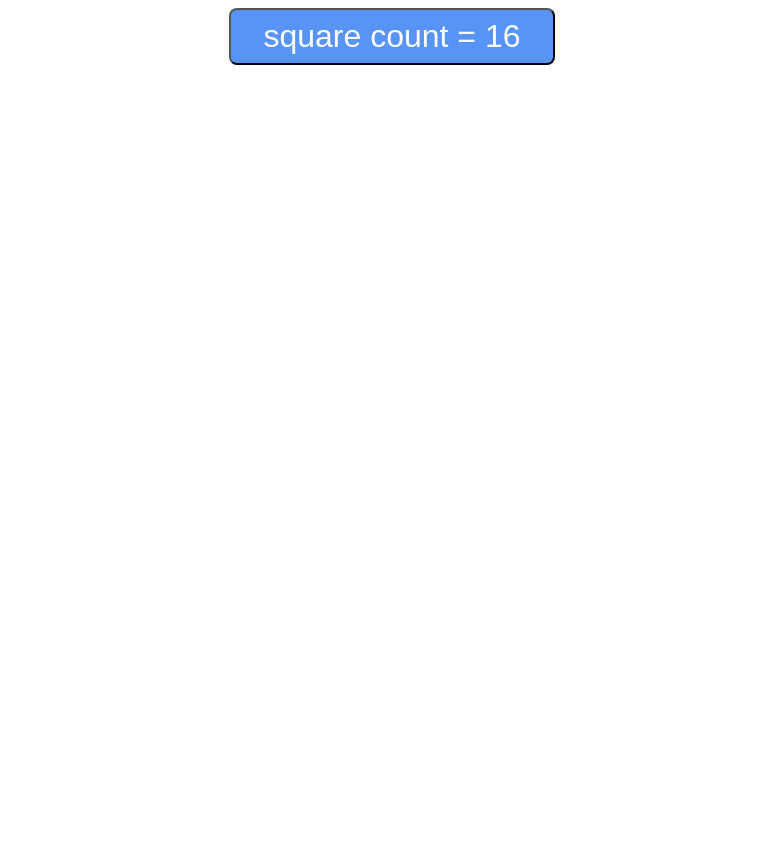
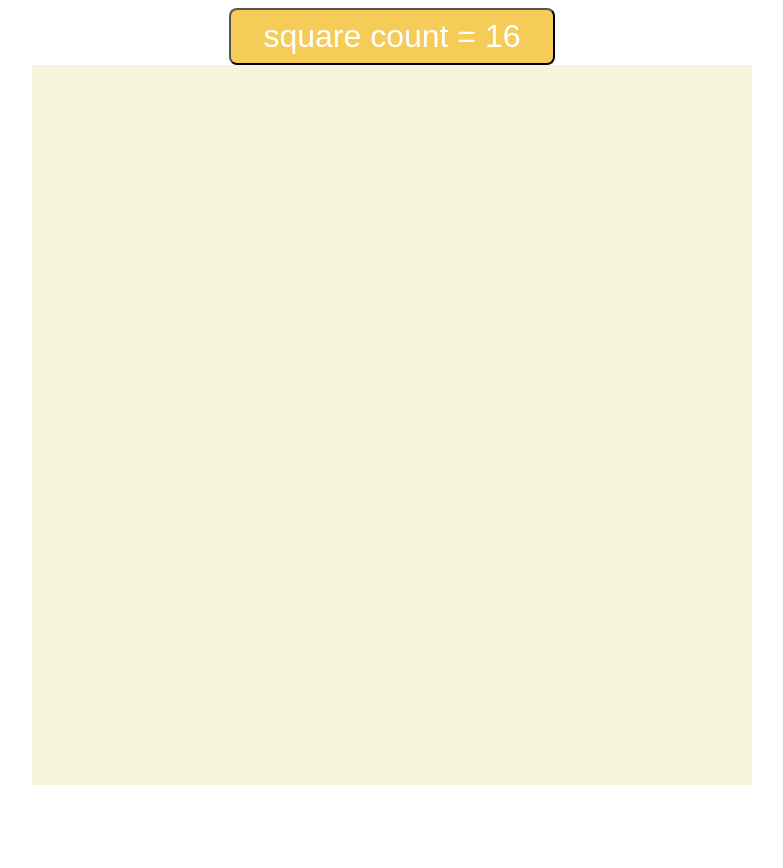
Before and after one commit to arnavmiranda/etch-a-sketch, a plain HTML site: page index.html in a window 1280 px wide. Shown: the whole page, without its empty margins (248-1031 px from the left). After the commit the page ends 800 px from the top, so only its background shows below. Drawn offline with Linux system fonts and the light colour scheme.

Commit message:
completed basic functionality

```diff
--- a/script.js
+++ b/script.js
@@ -1,4 +1,5 @@
 let SQUARE_COUNT = 16;
+let SIDE_LENGTH = window.innerHeight * 0.9 / SQUARE_COUNT;
 
 const container = document.querySelector(".container");
 formGrid(SQUARE_COUNT);
@@ -12,6 +13,9 @@ button.addEventListener("click", () => {
 });
 
 function formGrid(num) {
+    num = Math.min(num, 128);
+    SIDE_LENGTH = window.innerHeight * 0.9 / num;
+
     container.innerHTML = "";
     for (let i = 1; i <= num; i++) {
         let rowContainer = document.createElement("div");
@@ -20,6 +24,8 @@ function formGrid(num) {
             let cell = document.createElement("div");
             cell.setAttribute("class", "cell");
             cell.style.boxSizing = "border-box";
+            cell.style.width = SIDE_LENGTH + "px";
+            cell.style.height = SIDE_LENGTH + "px";
             rowContainer.appendChild(cell);
         }
         container.appendChild(rowContainer);
--- a/styles.css
+++ b/styles.css
@@ -4,22 +4,20 @@ button {
     display: flex;
     justify-self: center;
     border-radius: 8px;
-    background-color: rgb(88, 148, 246);
+    background-color: rgb(246, 204, 88);
     color: rgb(255, 255, 255);
     cursor: grab;
 }
 
-.cell {
-    width: 50px;
-    height: 50px;
-}
 .container {
     display: flex;
     flex-direction: column;
+    align-items: center;
 }
 
 .row {
     display: flex;
+    background-color: beige;
 }
 
 .hoverGrid {
```
